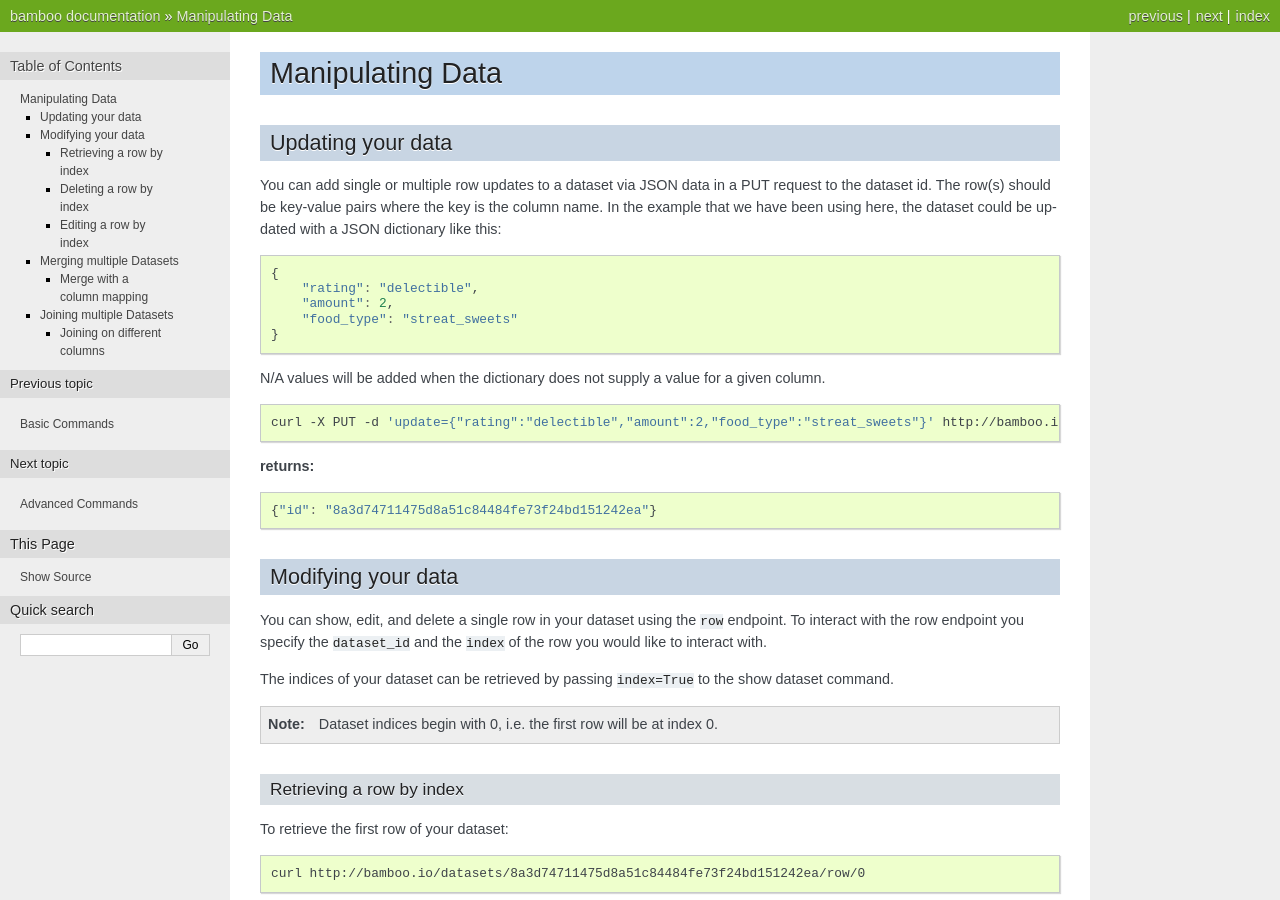
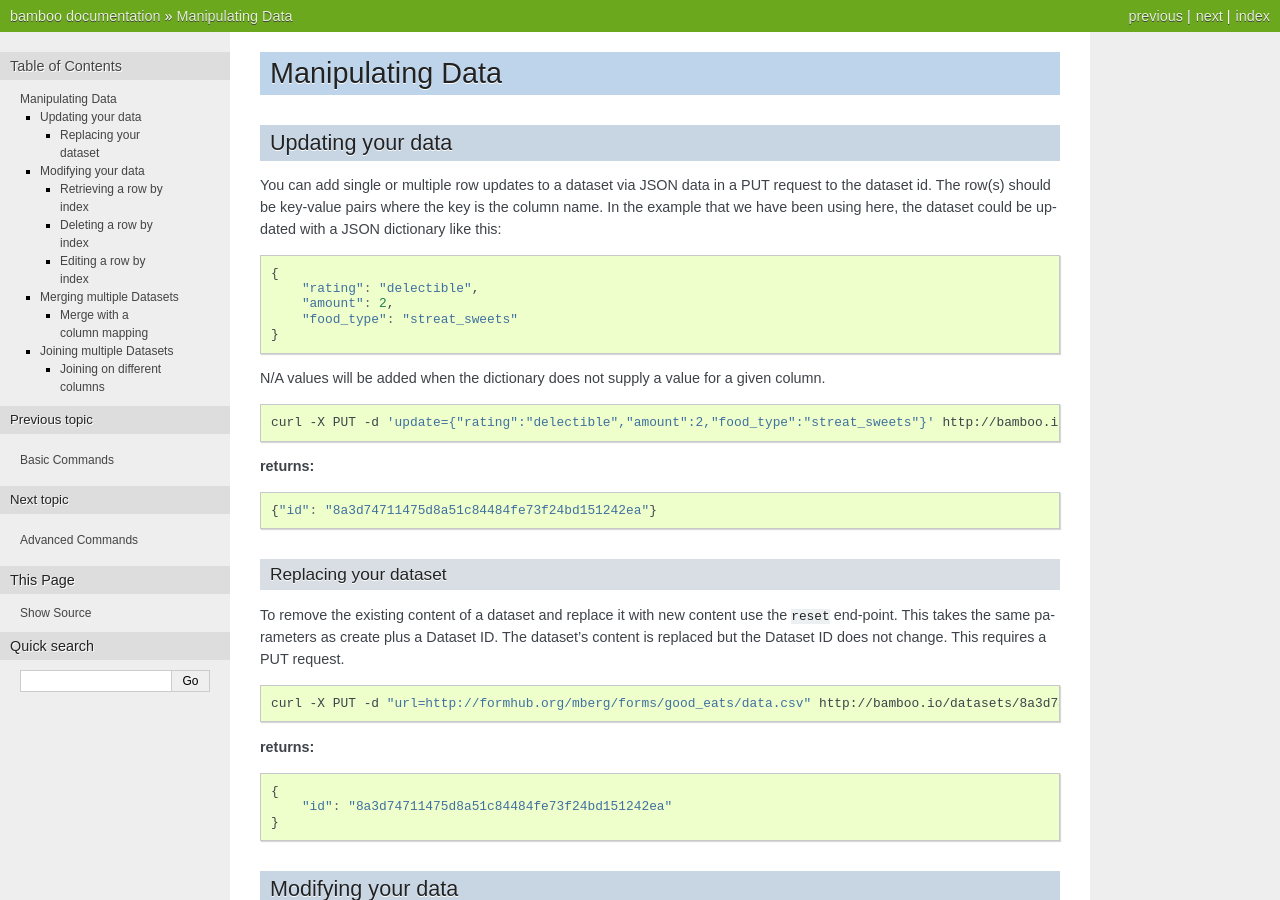
Before and after one commit to pld/bamboo, a Sphinx documentation site: the page built from docs/manipulating_data.rst, in a window 1280 px wide and 900 px high. Built offline with Sphinx 7.4.7, drawn with Linux system fonts in a browser that asks for light colours; formulas are drawn with MathJax 3.

Commit message:
docs for reset command

```diff
--- a/docs/manipulating_data.rst
+++ b/docs/manipulating_data.rst
@@ -30,6 +30,26 @@
 .. code-block:: javascript
 
     {"id": "8a3d74711475d8a51c84484fe73f24bd151242ea"}
+
+Replacing your dataset
+^^^^^^^^^^^^^^^^^^^^^^
+
+To remove the existing content of a dataset and replace it with new content use
+the ``reset`` end-point.  This takes the same parameters as create plus a
+Dataset ID.  The dataset's content is replaced but the Dataset ID does not
+change.  This requires a PUT request.
+
+.. code-block:: sh
+
+    curl -X PUT -d "url=http://formhub.org/mberg/forms/good_eats/data.csv" http://bamboo.io/datasets/8a3d74711475d8a51c84484fe73f24bd151242ea/reset"
+
+**returns:**
+
+.. code-block:: javascript
+
+    {
+        "id": "8a3d74711475d8a51c84484fe73f24bd151242ea"
+    }
 
 Modifying your data
 -------------------
```
